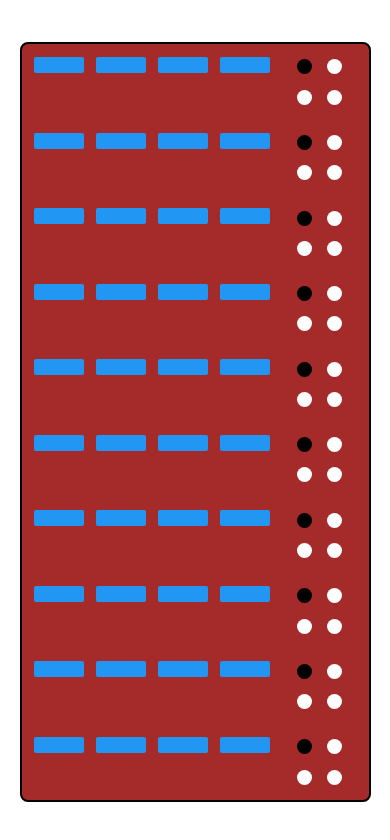
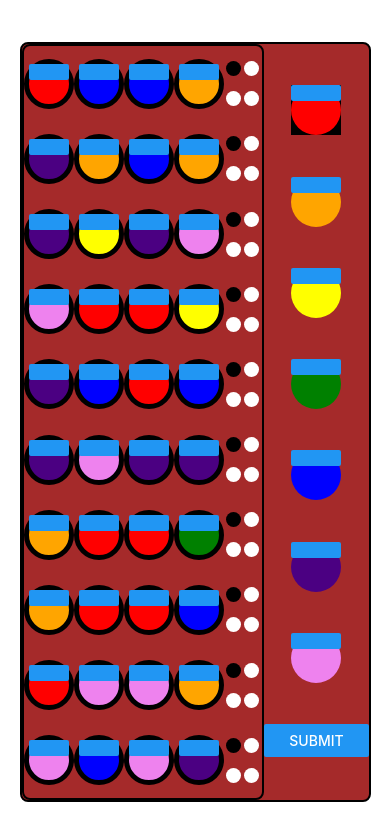
Before and after one commit to freddyh/mastermind-react-native, a React Native app: screen / in a window 390 px wide. Shown: the top 840 px of the page. Built offline with nearby package versions, Linux system fonts and the light colour scheme.

Commit message:
added color picker with selected state and submit button

```diff
--- a/src/components/Board.tsx
+++ b/src/components/Board.tsx
@@ -1,15 +1,45 @@
 import React, { Component } from 'react';
-import { StyleSheet, View } from 'react-native';
+import { StyleSheet, View, Button } from 'react-native';
 import ColorButton from './ColorButton';
 import ResultsContainer from './ResultsContainer';
+import ColorPicker from './ColorPicker';
 
 const style = StyleSheet.create({
   container: {
+    flex: 1,
+    flexDirection: 'row',
     backgroundColor: 'brown',
     width: '100%',
     height: '100%',
     borderWidth: 2,
     borderRadius: 8,
+  },
+  board: {
+    flexDirection: 'column',
+    flex: 1,
+    backgroundColor: 'brown',
+    width: '70%',
+    height: '100%',
+    borderWidth: 2,
+    borderRadius: 8,
+  },
+  right: {
+    // backgroundColor: 'gray',
+    flex: 1,
+    flexDirection: 'column',
+    maxWidth: '30%',
+  },
+  picker: {
+    // backgroundColor: 'green',
+    width: '100%',
+    height: '90%',
+    // borderWidth: 2,
+    // borderRadius: 8,
+  },
+  submit: {
+    height: '10%',
+    // width: '30%',
+    backgroundColor: 'blue',
   },
   row: {
     alignItems: 'center',
@@ -49,7 +79,10 @@ export default class Board extends Component<MyProps, MyState> {
           key={index}
           colorName={color}
           mutable={true}
-          colorManager={this.props.game.colorManager} />
+          colorManager={this.props.game.colorManager}
+          callback={(cname) => {
+            // console.log(`other callback ${this.props.game.colorManager.selectedColor}`)
+          }} />
       });
       const row = (
         <View key={i} style={style.row}>
@@ -61,16 +94,22 @@ export default class Board extends Component<MyProps, MyState> {
       rows.push(row);
       i++;
     }
-
-    // const colors = this.props.game.colorManager.colors;
-    // const immutableColors: any[] = colors.map((color: any) => {
-    //   return { color: color, mutable: false };
-    // });
-    // rows.push(immutableColors);
-
     return (
       <View style={style.container}>
-        {rows}
+        <View style={style.board}>
+          {rows}
+        </View>
+        <View style={style.right}>
+          <View style={style.picker}>
+            <ColorPicker colorManager={this.props.game.colorManager} />
+          </View>
+          <Button title="Submit" onPress={() => {
+            console.log("hello submit button");
+          }} />
+        </View>
+        {/* <View style={style.picker}>
+          <ColorPicker colorManager={this.props.game.colorManager} />
+        </View> */}
       </View>
     );
   }
--- a/src/components/ColorButton.tsx
+++ b/src/components/ColorButton.tsx
@@ -2,15 +2,8 @@ import React, { Component } from 'react';
 import { StyleSheet, View, Button } from 'react-native';
 import ColorManager from '../models/colorManager';
 
-const style = StyleSheet.create({
-  container: {
-    width: 50,
-    height: 50,
-    borderRadius: 25
-  }
-});
-
 type Props = {
+  callback: (buttonKey: string) => void,
   colorName: any,
   mutable: boolean,
   colorManager: ColorManager,
@@ -41,27 +34,37 @@ class ColorButton extends Component<Props, State> {
   }
 
   onPress = () => {
+    this.props.callback(this.props.colorName)
     if (!this.state.mutable) {
       return;
     }
     this.setState({
-      colorName: this.randomColor()
+      colorName: this.props.colorManager.selectedColor
+      // colorName: this.randomColor()
     });
   }
 
   render() {
+
+    const style = StyleSheet.create({
+      container: {
+        width: 50,
+        height: 50,
+        borderRadius: 25,
+        // borderColor: this.state.mutable ? 'rgba(158, 150, 150, .2)' : null,
+        borderWidth: this.state.mutable ? 5 : 0,
+        backgroundColor: this.state.colorName
+      }
+    });
+
     return (
-      <View
-        style={style.container}
-        borderColor={this.state.mutable ? 'rgba(158, 150, 150, .5)' : ''}
-        borderWidth={this.state.mutable ? 5 : 0}
-        backgroundColor={this.state.colorName}>
+      <View style={style.container}>
         <Button
           onPress={this.onPress}
-          title=""//{this.state.colorName}
+          title=""
           accessibilityLabel={`Just a ${this.props.colorName} button`}
         />
-      </View>
+      </View >
     )
   }
 }
--- /dev/null
+++ b/src/components/ColorPicker.tsx
@@ -0,0 +1,61 @@
+import React, { Component } from 'react';
+import { StyleSheet, View } from 'react-native';
+
+import ColorButton from './ColorButton';
+import ColorManager from '../models/colorManager';
+
+type Props = {
+  colorManager: ColorManager
+};
+
+type State = {
+  selectedIndex: number,
+  selectedColor: string
+};
+
+export default class ColorPicker extends Component<Props, State> {
+  state = {
+    selectedIndex: 0,
+    selectedColor: ''
+  }
+  render() {
+    const style = StyleSheet.create({
+      container: {
+        width: '100%',
+        flex: 1,
+        flexDirection: 'column',
+        height: '100%',
+        alignItems: 'center',
+        alignContent: 'center',
+        justifyContent: 'space-evenly',
+      },
+      selected: {
+        color: 'white',
+      }
+    });
+    const colorsButtons = this.props.colorManager.colors.map((color: string, index: number) => {
+      const button = (
+        <ColorButton
+          key={index}
+          colorName={color}
+          mutable={false}
+          colorManager={this.props.colorManager}
+          callback={(buttonKey) => {
+            this.setState({
+              selectedIndex: index
+            });
+            this.props.colorManager.selectedColor = buttonKey;
+          }} />
+      );
+
+      if (this.state.selectedIndex === index) {
+        return (<View style={{ backgroundColor: 'black' }}>{button}</View>)
+      }
+      return (button);
+    })
+    return (
+      <View style={style.container}>
+        {colorsButtons}
+      </View>);
+  }
+}
--- a/src/models/colorManager.ts
+++ b/src/models/colorManager.ts
@@ -1,4 +1,6 @@
 import GameDifficulty from './gameDifficulty';
+
+type Color = string;
 
 class ColorManager {
   private easyColors = [
@@ -21,6 +23,7 @@ class ColorManager {
     'olive'
   ];
   public colors: string[];
+  public selectedColor: Color;
 
   constructor(difficulty: GameDifficulty) {
     this.colors = [];
@@ -37,6 +40,7 @@ class ColorManager {
       default:
         throw new Error(`-- ${difficulty} -- is not a valid difficulty `);
     }
+    this.selectedColor = this.colors[0];
   }
 
   random() {
--- a/src/models/mastermindGame.ts
+++ b/src/models/mastermindGame.ts
@@ -5,22 +5,17 @@ export default class MasterMindGame {
   public colorManager: ColorManager;
   private secret: string[];
 
+  public maxGuessCount: number;
+  public currentGuessCount: number = 0;
+  public guesses: any[];
+  public selectedColor: string;
+
   constructor(difficulty: GameDifficulty) {
-    switch (difficulty) {
-      case GameDifficulty.EASY:
-        this.colorManager = new ColorManager(difficulty);
-        break;
-      case GameDifficulty.MEDIUM:
-        this.colorManager = new ColorManager(difficulty);
-        break;
-      case GameDifficulty.HARD:
-        this.colorManager = new ColorManager(difficulty);
-        break;
-      default:
-        throw new Error(`-- ${difficulty} -- is not a valid difficulty `);
-    }
-
-    this.secret = this.randomRow(6);
+    this.selectedColor = '';
+    this.guesses = [];
+    this.maxGuessCount = 10;
+    this.colorManager = new ColorManager(difficulty);
+    this.secret = this.randomRow(4);
   }
 
   randomRow(size: number) {
```
Also changed, not shown: src/components/GuessRow.tsx (added, +71 -0 lines).
